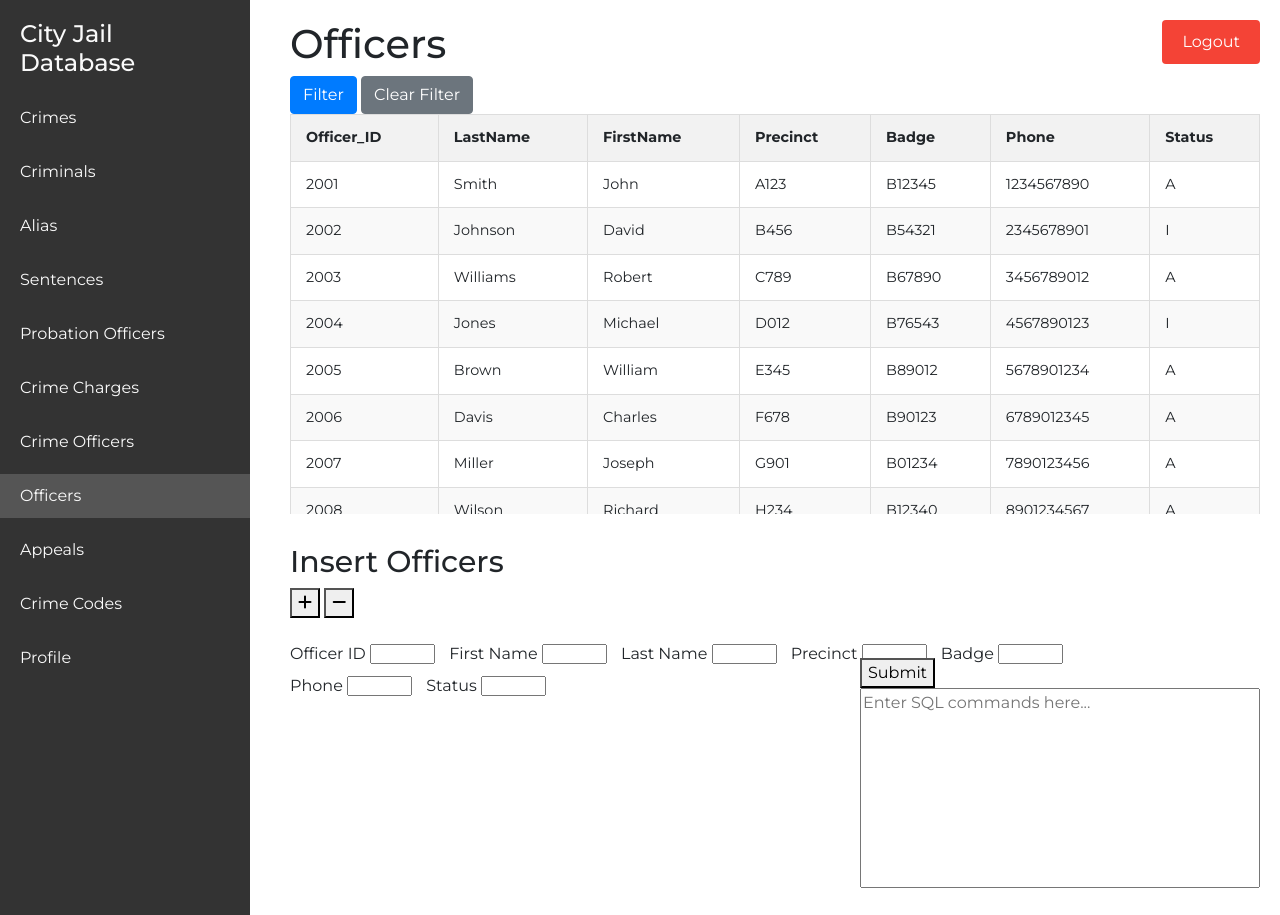
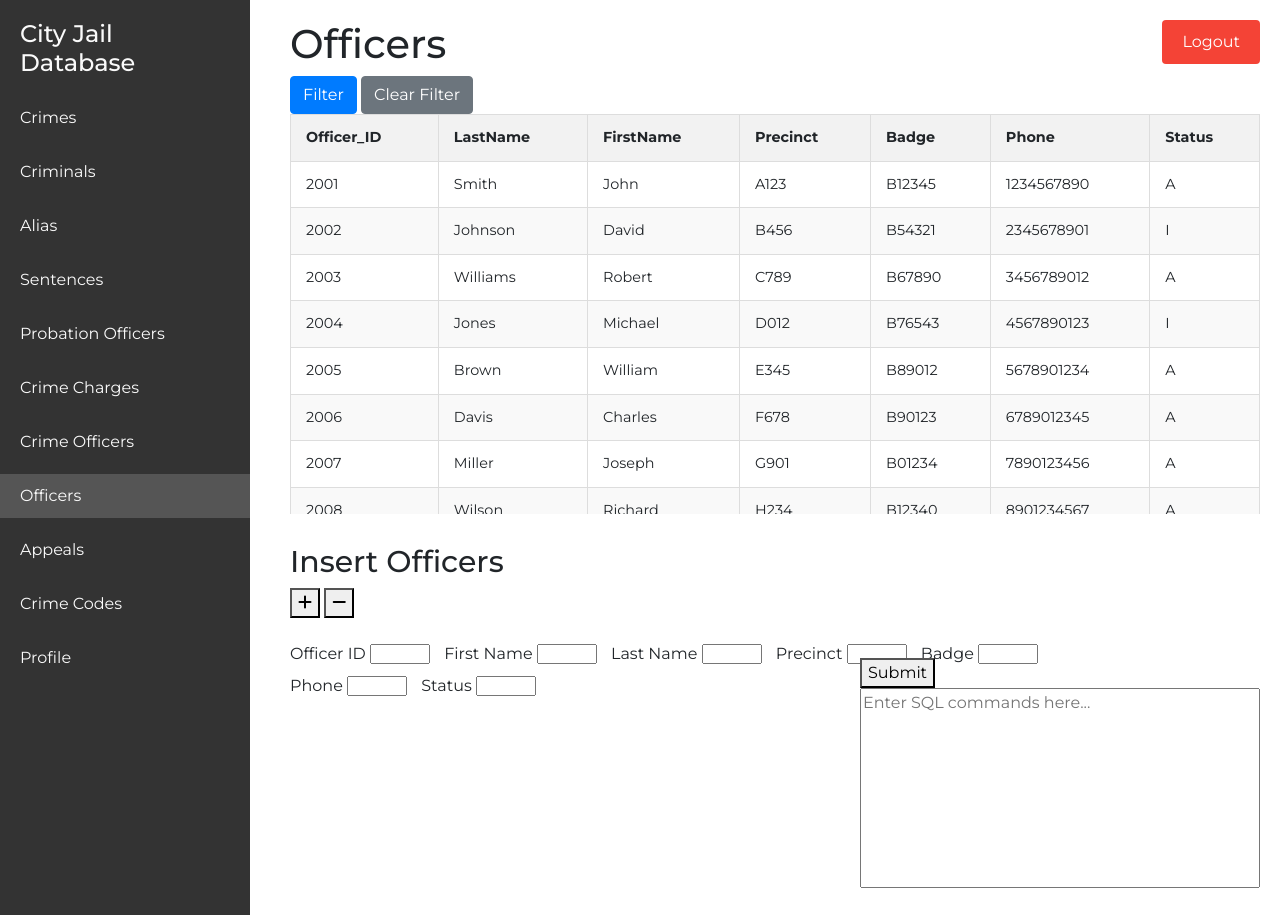
Before and after one commit to 395110n/CSUY3083Project, a Flask app: a page that uses templates/officers.html in a window 1280 px wide. Run offline with Flask 3, Linux system fonts and the light colour scheme; the visitor is signed in with stand-in values (Sample User, id 1); data comes from the database, SQL or seed files in the repository; some libraries are stand-ins or nearby versions.

Commit message:
changed foramt

```diff
--- a/templates/appeals.html
+++ b/templates/appeals.html
@@ -63,7 +63,7 @@
     </script>
     <style>
       #insert-form input {
-        width: 80px;
+        width: 55px;
         height: 20px;
         margin-right: 10px;
       }
--- a/templates/crime_charges.html
+++ b/templates/crime_charges.html
@@ -64,7 +64,7 @@
 
     <style>
       #insert-form input {
-        width: 65px;
+        width: 50px;
         height: 20px;
         margin-right: 10px;
       }
--- a/templates/crimes.html
+++ b/templates/crimes.html
@@ -64,7 +64,7 @@
 
     <style>
       #insert-form input {
-        width: 80px;
+        width: 50px;
         height: 20px;
         margin-right: 10px;
       }
--- a/templates/criminals.html
+++ b/templates/criminals.html
@@ -63,7 +63,7 @@
     </script>
     <style>
       #insert-form input {
-        width: 70px;
+        width: 65px;
         height: 20px;
         margin-right: 10px;
       }
--- a/templates/officers.html
+++ b/templates/officers.html
@@ -63,7 +63,7 @@
     </script>
     <style>
       #insert-form input {
-        width: 65px;
+        width: 60px;
         height: 20px;
         margin-right: 10px;
       }
--- a/templates/prob_officers.html
+++ b/templates/prob_officers.html
@@ -63,7 +63,7 @@
     </script>
     <style>
       #insert-form input {
-        width: 70px;
+        width: 60px;
         height: 20px;
         margin-right: 10px;
       }
--- a/templates/sentences.html
+++ b/templates/sentences.html
@@ -63,7 +63,7 @@
     <style>
       #insert-form input {
         height: 20px;
-        width: 65px;
+        width: 60px;
         margin-right: 10px;
       }
     </style>
```
